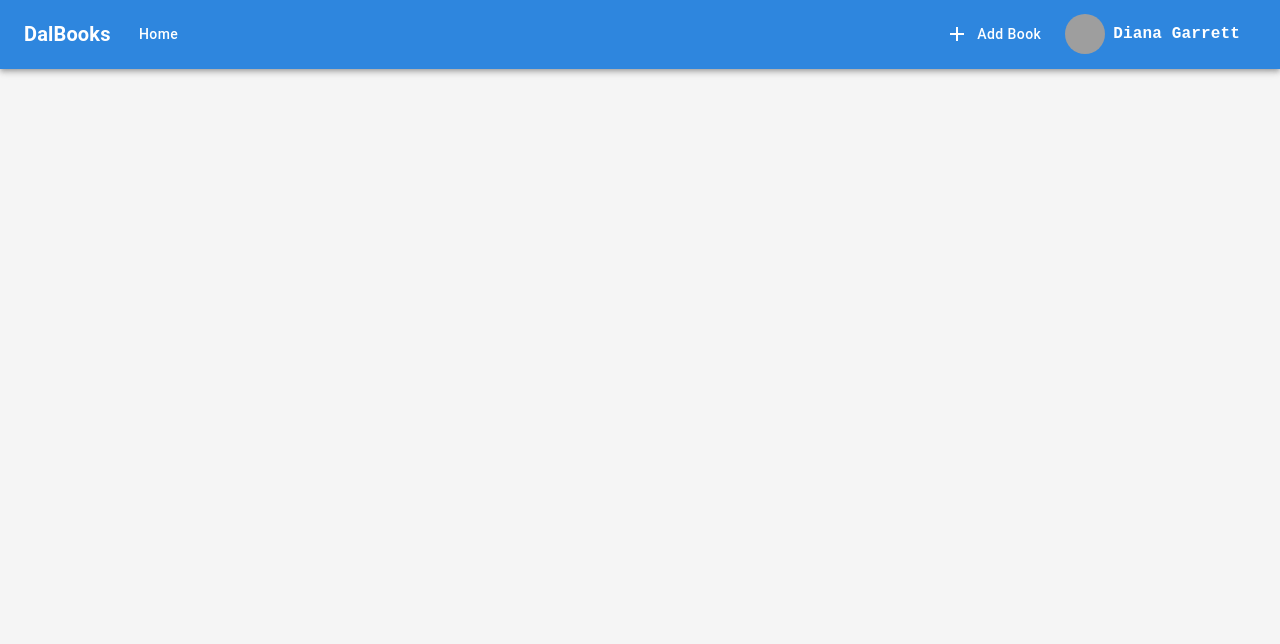
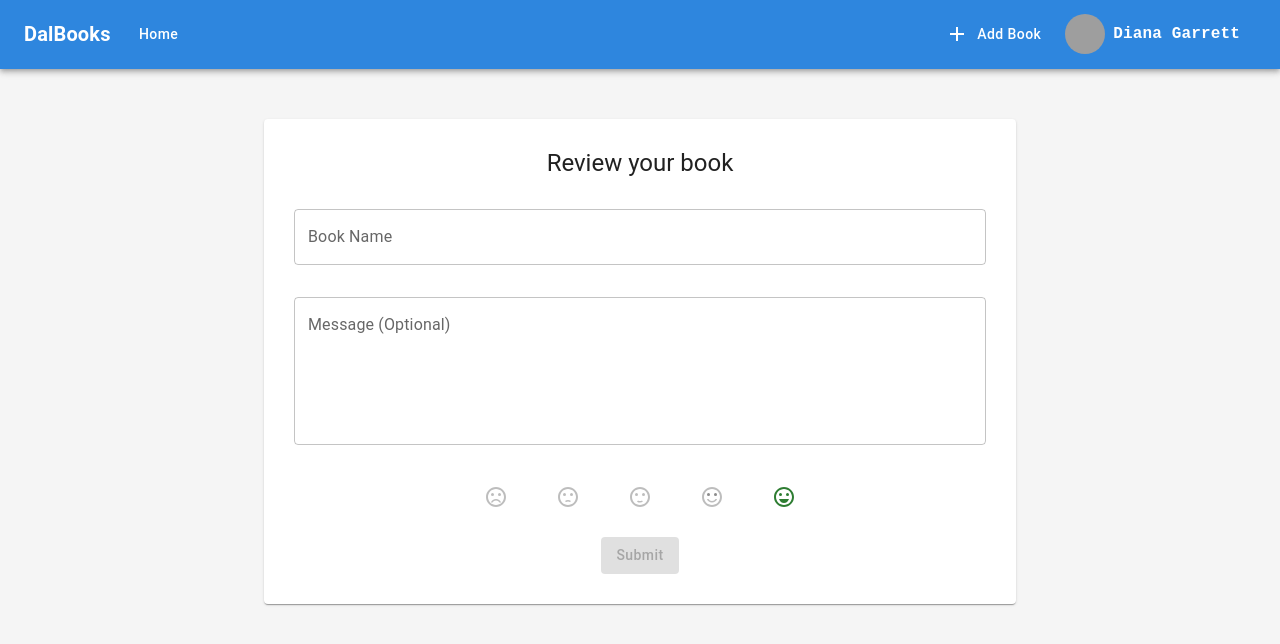
Before and after one commit to kharwar/dal-books, a React (Create React App) app: page /review in a window 1280 px wide. Shown: the top 644 px of the page. Built offline with nearby package versions, Linux system fonts and the light colour scheme; grey boxes are pictures that could not be loaded; the HTML template or start-up script is replaced by a standard one; what amazon-cognito-identity-js would draw is missing.

Commit message:
review module

```diff
--- /dev/null
+++ b/src/pages/Review.js
@@ -0,0 +1,174 @@
+import {
+  Container,
+  Paper,
+  TextField,
+  Typography,
+  Rating,
+  styled,
+  Grid,
+  Button,
+  Box,
+} from "@mui/material";
+import useInput from "../hooks/use-input";
+import {
+  SentimentVerySatisfied,
+  SentimentSatisfiedAlt,
+  SentimentSatisfied,
+  SentimentDissatisfied,
+  SentimentVeryDissatisfied,
+} from "@mui/icons-material";
+const Review = () => {
+  const onlyTextChangeHandler = (e) => {
+    return e.target.value.replace(/[^a-zA-z0-9]/gi, "");
+  };
+
+  const simpleChangeHandler = (e) => {
+    return e.target.value;
+  };
+  //Book Name
+  const {
+    value: bookName,
+    isValid: bookNameIsValid,
+    hasError: bookNameHasError,
+    valueChangeHandler: bookNameChangeHandler,
+    inputBlurHandler: bookNameBlurHandler,
+    reset: resetBookNameInput,
+  } = useInput((value) => value.trim() !== "", onlyTextChangeHandler);
+
+  // Message
+  const {
+    value: message,
+    isValid: messageIsValid,
+    hasError: messageHasError,
+    valueChangeHandler: messageChangeHandler,
+    inputBlurHandler: messageBlurHandler,
+    reset: resetMessageInput,
+  } = useInput((value) => value.trim(), onlyTextChangeHandler);
+
+  const formSubmissionHandler = (e) => {
+    e.preventDefault();
+    console.log(bookName);
+    console.log(message);
+    // console.log(rating);
+  };
+
+  let formIsValid = false;
+
+  formIsValid = bookNameIsValid;
+
+  return (
+    <Container maxWidth="md">
+      <Paper sx={{ m: "50px", p: "30px" }}>
+        <Typography
+          variant="h5"
+          component="h5"
+          sx={{ lineHeight: 1.2, mb: 2 }}
+          display="flex"
+          alignItems="center"
+          justifyContent="center"
+        >
+          {"Review your book"}
+        </Typography>
+
+        <form onSubmit={formSubmissionHandler}>
+          <TextField
+            id="bookName"
+            label="Book Name"
+            variant="outlined"
+            fullWidth={true}
+            sx={{ mt: 2 }}
+            value={bookName}
+            onChange={bookNameChangeHandler}
+            onBlur={bookNameBlurHandler}
+            error={bookNameHasError}
+            helperText={bookNameHasError && "Book Name is Required."}
+          />
+          <TextField
+            id="message"
+            label="Message (Optional)"
+            variant="outlined"
+            fullWidth={true}
+            multiline={true}
+            rows={5}
+            sx={{ mt: 4 }}
+            value={message}
+            onChange={messageChangeHandler}
+          />
+          <Container
+            style={{
+              display: "flex",
+              alignItems: "center",
+              justifyContent: "center",
+            }}
+          >
+            <StyledRating
+              id="rating"
+              defaultValue={5}
+              IconContainerComponent={IconContainer}
+              getLabelText={(value) => customIcons[value].label}
+              highlightSelectedOnly
+              sx={{ mt: 5 }}
+              // value={rating}
+              // onChange={ratingChangeHandler}
+              // onBlur={ratingBlurHandler}
+              size="large"
+            />
+          </Container>
+          <Box
+            sx={{ mt: 4, position: "relative" }}
+            display="flex"
+            alignItems="center"
+            justifyContent="center"
+          >
+            <Button
+              type="submit"
+              variant="contained"
+              disabled={!formIsValid}
+              color="secondary"
+            >
+              Submit
+            </Button>
+          </Box>
+        </form>
+      </Paper>
+    </Container>
+  );
+};
+
+function IconContainer(props) {
+  const { value, ...other } = props;
+  return (
+    <Container style={{ height: "20px" }} {...other}>
+      {customIcons[value].icon}
+    </Container>
+  );
+}
+const customIcons = {
+  1: {
+    icon: <SentimentVeryDissatisfied color="error" />,
+    label: "Very Dissatisfied",
+  },
+  2: {
+    icon: <SentimentDissatisfied color="error" />,
+    label: "Dissatisfied",
+  },
+  3: {
+    icon: <SentimentSatisfied color="warning" />,
+    label: "Neutral",
+  },
+  4: {
+    icon: <SentimentSatisfiedAlt color="success" />,
+    label: "Satisfied",
+  },
+  5: {
+    icon: <SentimentVerySatisfied color="success" />,
+    label: "Very Satisfied",
+  },
+};
+const StyledRating = styled(Rating)(({ theme }) => ({
+  "& .MuiRating-iconEmpty .MuiSvgIcon-root": {
+    color: theme.palette.action.disabled,
+  },
+}));
+
+export default Review;
--- a/src/pages/index.js
+++ b/src/pages/index.js
@@ -1,9 +1,6 @@
 import Home from "./Home";
 import Login from "./Login";
 import Signup from "./Signup";
+import Review from "./Review";
 
-export {
-  Home,
-  Login,
-  Signup
-};
+export { Home, Login, Signup, Review };
--- a/src/routes/index.js
+++ b/src/routes/index.js
@@ -1,5 +1,5 @@
 import { Routes, Route } from "react-router-dom";
-import { Home, Login, Signup } from "../pages";
+import { Home, Login, Signup, Review } from "../pages";
 
 const AppRoutes = () => {
   console.log("app");
@@ -8,6 +8,7 @@ const AppRoutes = () => {
       <Route path="/" element={<Home />} />
       <Route path="/login" element={<Login />} />
       <Route path="/signup" element={<Signup />} />
+      <Route path="/review" element={<Review />} />
     </Routes>
   );
 };
```
